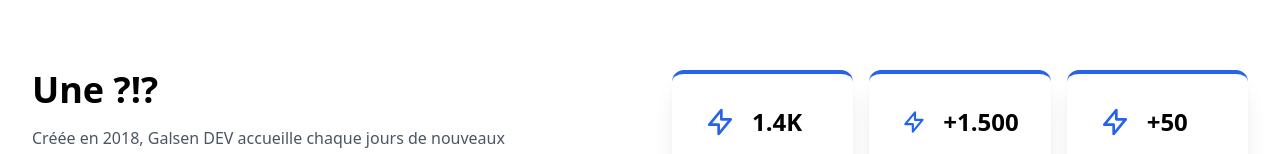
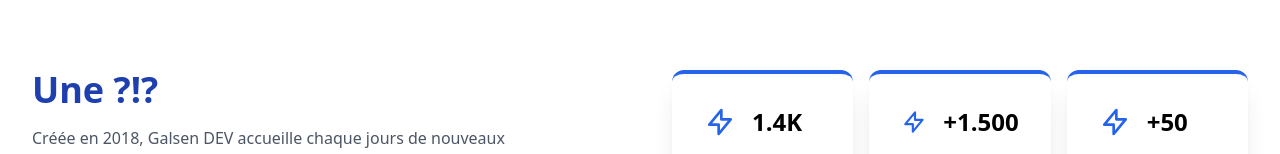
Before and after one commit to GalsenDev221/website, a Next.js app: page /components/StatsSection in a window 1280 px wide. Shown: the part 122-276 px from the top of the page. Built offline with nearby package versions, Linux system fonts and the light colour scheme.

Commit message:
🎨 :: fix color.

```diff
--- a/src/pages/components/StatsSection.tsx
+++ b/src/pages/components/StatsSection.tsx
@@ -7,7 +7,7 @@ const StatsSection = () => {
           className="grid grid-cols-1 gap-y-8 lg:grid-cols-2 lg:gap-x-16"
         >
           <div className="mx-auto max-w-lg text-center lg:mx-0 lg:text-left">
-            <h2 className="text-3xl font-bold sm:text-4xl">Une ?!?</h2>
+            <h2 className="text-3xl font-bold sm:text-4xl text-blue-800">Une ?!?</h2>
 
             <p className="mt-4 text-gray-600">
               Créée en 2018, Galsen DEV accueille chaque jours de nouveaux membres.
```
